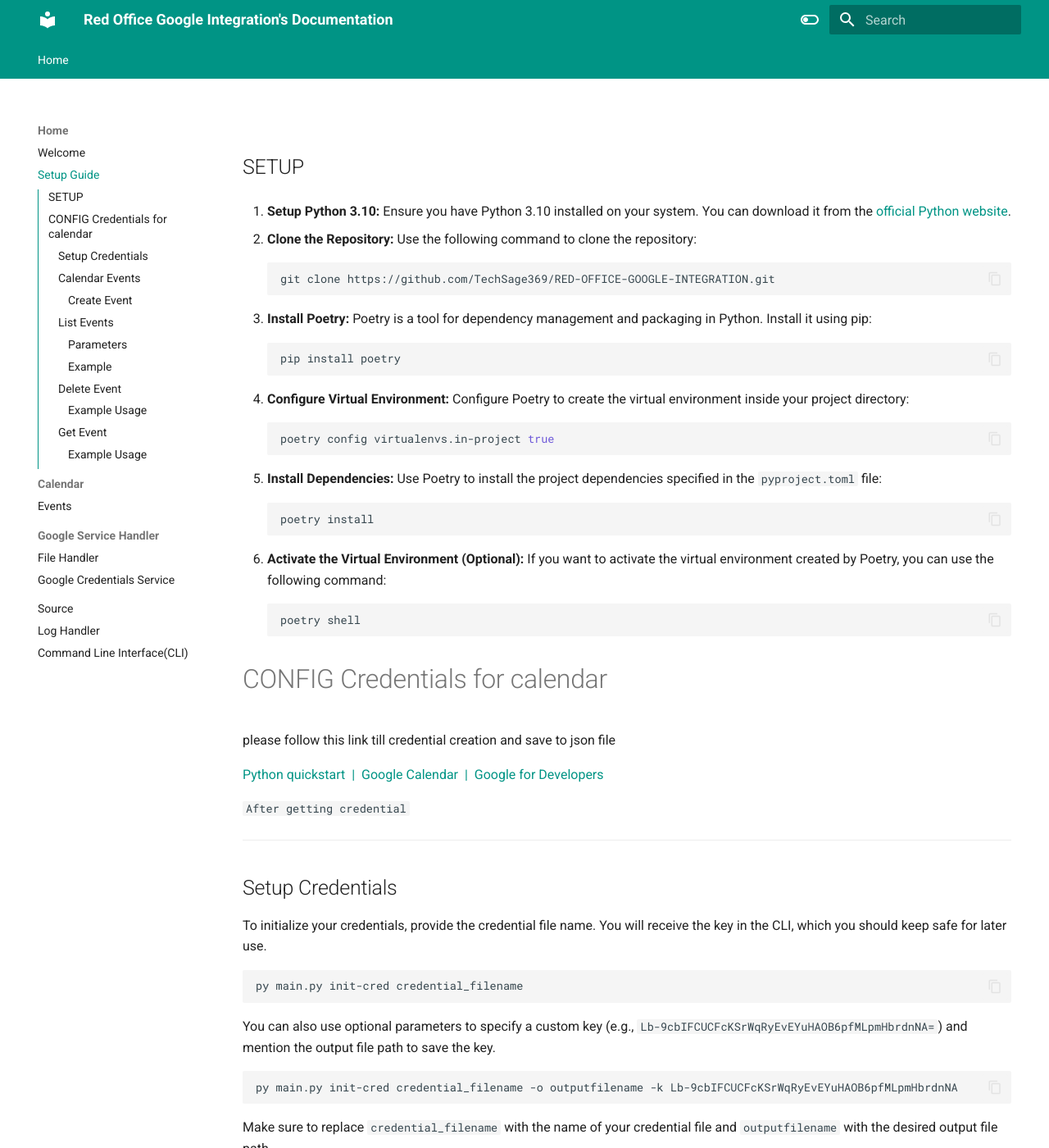
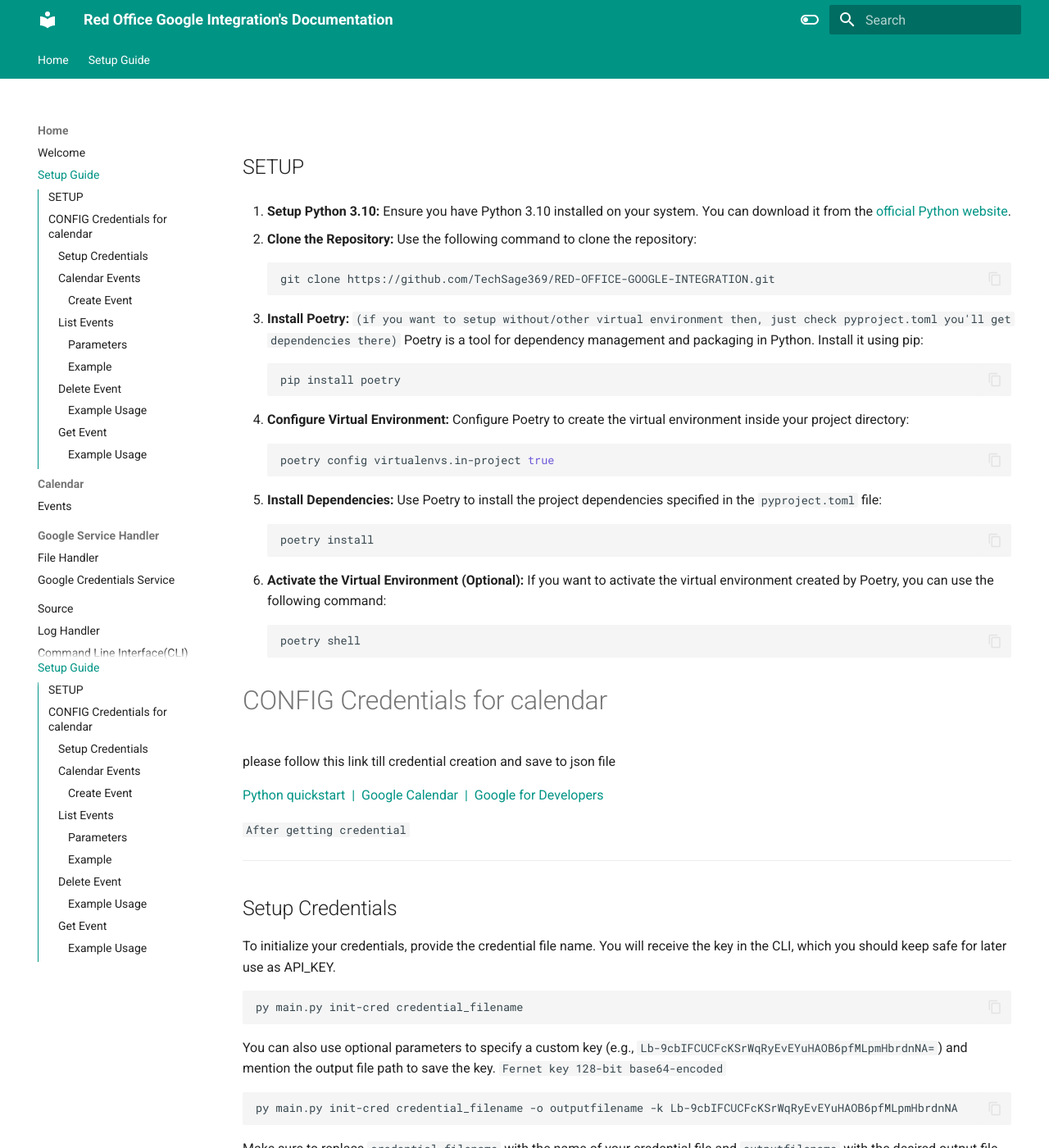
Before and after one commit to TechSage369/RED-OFFICE-GOOGLE-INTEGRATION, an MkDocs documentation site: the page built from docs/setup_guide.md, in a window 1280 px wide and 1400 px high. Shown: the whole window at 82% size. Built offline with MkDocs 1.6.1 and Material for MkDocs 9.7.7, drawn with Linux system fonts in a browser that asks for light colours; some of the changed text lies outside the part shown.

Commit message:
docs: edit docs

````diff
--- a/docs/setup_guide.md
+++ b/docs/setup_guide.md
@@ -10,6 +10,7 @@
    ```
 
 3. **Install Poetry:**
+   `(if you want to setup without/other virtual environment then, just check pyproject.toml you'll get dependencies there)`
    Poetry is a tool for dependency management and packaging in Python. Install it using pip:
    ``` shell
    pip install poetry
@@ -47,13 +48,13 @@
 
 ## Setup Credentials
 
-To initialize your credentials, provide the credential file name. You will receive the key in the CLI, which you should keep safe for later use.
+To initialize your credentials, provide the credential file name. You will receive the key in the CLI, which you should keep safe for later use as API_KEY.
 
 ```bash
 py main.py init-cred credential_filename
 ```
 
-You can also use optional parameters to specify a custom key (e.g., `Lb-9cbIFCUCFcKSrWqRyEvEYuHAOB6pfMLpmHbrdnNA=`) and mention the output file path to save the key.
+You can also use optional parameters to specify a custom key (e.g., `Lb-9cbIFCUCFcKSrWqRyEvEYuHAOB6pfMLpmHbrdnNA=`) and mention the output file path to save the key. `Fernet key 128-bit base64-encoded `
 
 ```bash
 py main.py init-cred credential_filename -o outputfilename -k Lb-9cbIFCUCFcKSrWqRyEvEYuHAOB6pfMLpmHbrdnNA
--- a/mkdocs.yml
+++ b/mkdocs.yml
@@ -32,6 +32,9 @@
   - search
   - mkdocstrings
 
+extra:
+  generator: false
+
 markdown_extensions:
   - pymdownx.highlight:
       anchor_linenums: true
@@ -58,3 +61,4 @@
       - Source: source.md
       - Log Handler: log.md
       - Command Line Interface(CLI): CLI_handler.md
+  - Setup Guide: setup_guide.md
````
Also changed, not shown: README.md (+3 -2 lines), docs/index.md (+9 -9 lines).
